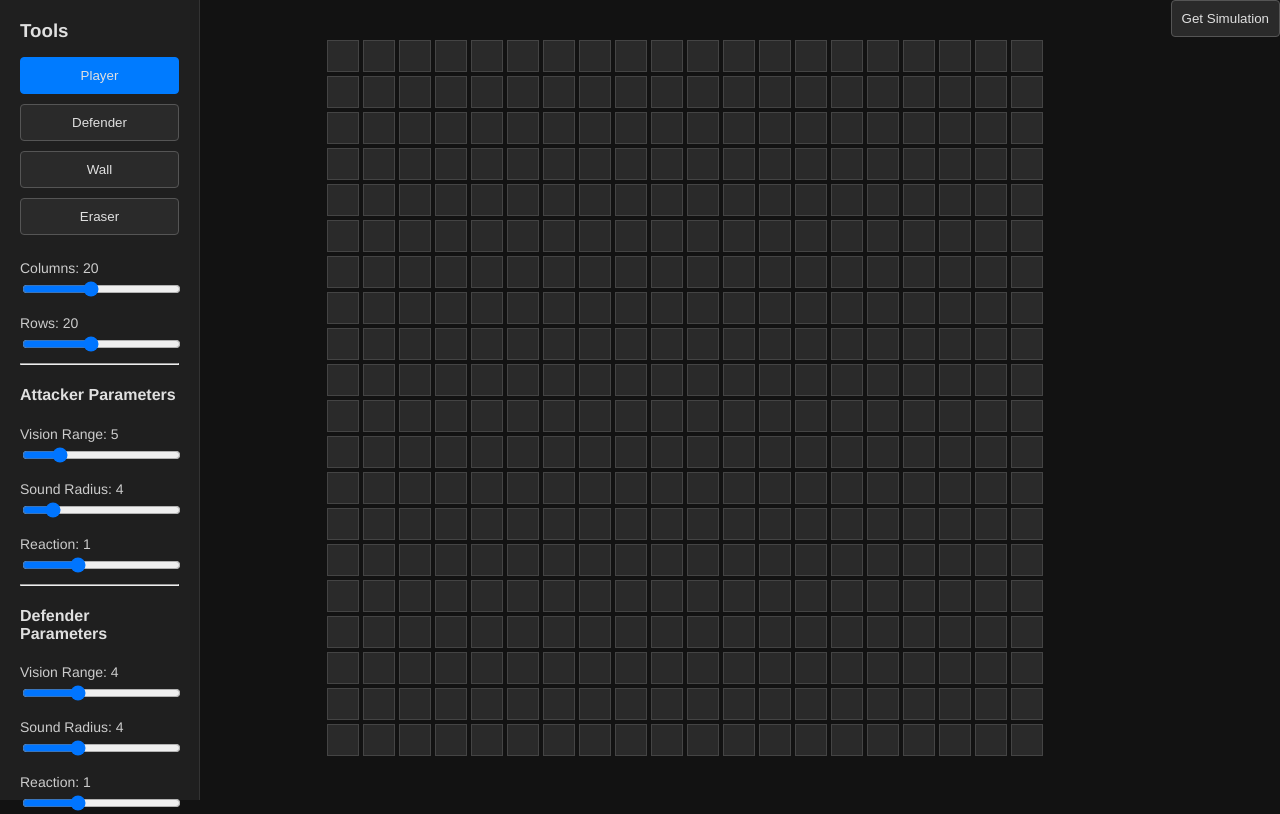
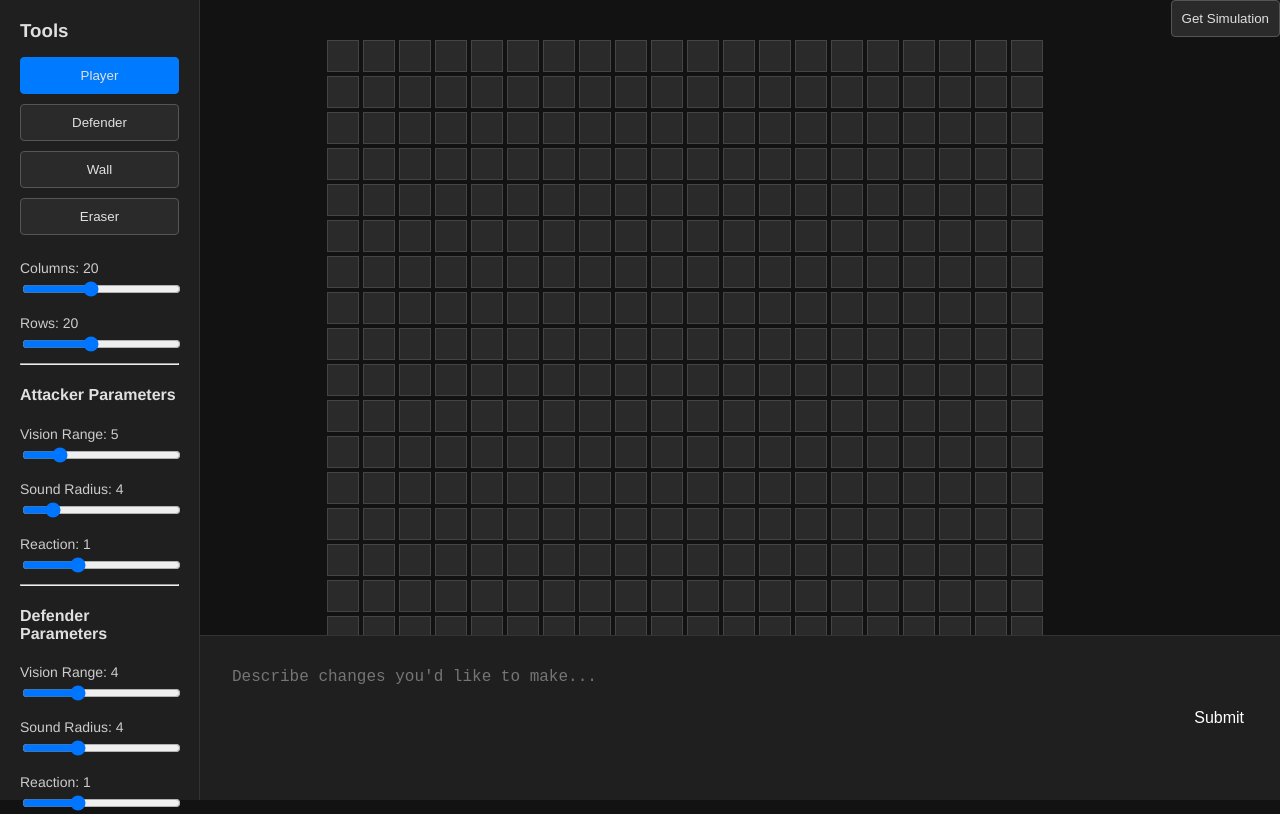
Before and after one commit to recursivechockler/ICHack, a React (Vite) app in the folder frontend/: page / in a window 1280 px wide. Built offline with nearby package versions, Linux system fonts and the light colour scheme.

Commit message:
added claude wrapper for grid editor

```diff
--- a/frontend/src/App.css
+++ b/frontend/src/App.css
@@ -103,3 +103,120 @@ html,
   margin-left: 2px;
   display: inline-block;
 }
+
+
+/* Updated prompt container styles */
+.prompt-container {
+  position: fixed;
+  bottom: 0;
+  left: 200px;
+  width: calc(100vw - 200px);
+  padding: 20px;
+  background-color: #1f1f1f;
+  border-top: 1px solid #333;
+  display: flex;
+  flex-direction: row;
+  justify-content: space-between;
+  gap: 10px;
+}
+
+.prompt-form {
+  flex: 1;
+  display: flex;
+  justify-content: space-between;
+}
+
+.prompt-input {
+  flex-grow: 1;
+  padding: 12px;
+  font-size: 16px;
+  border: 1px solid var(--border-color);
+  border-radius: 4px;
+  background-color: var(--input-bg);
+  color: var(--text-color);
+  outline: none;
+  flex: 1;
+  height: 100px;
+  /* Fixed height */
+  resize: none;
+  /* Allow vertical resizing */
+  overflow-y: auto;
+  /* Enable scrolling when content overflows */
+  white-space: pre-wrap;
+  /* Ensure text wraps to the next line */
+  word-wrap: break-word;
+
+}
+
+.prompt-input:focus {
+  border-color: var(--button-primary);
+}
+
+.submit-button {
+  margin: 0 32px;
+  padding: 12px 24px;
+  font-size: 16px;
+  background-color: var(--button-primary);
+  color: white;
+  border: none;
+  border-radius: 4px;
+  cursor: pointer;
+  transition: background-color 0.2s ease;
+}
+
+.submit-button:hover {
+  background-color: var(--button-hover);
+}
+
+/* Update slider styles */
+  input[type="range"] {
+    background-color: var(--input-bg);
+  }
+
+  /* Update modal styles */
+  .modal-overlay {
+    background-color: rgba(0, 0, 0, 0.8);
+  }
+
+  .simulation-modal {
+    background-color: var(--bg-dark);
+    border: 1px solid var(--border-color);
+  }
+
+  .loading-spinner {
+    display: flex;
+    align-items: center;
+    justify-content: center;
+    gap: 10px;
+    color: var(--text-color);
+  }
+
+  .loading-spinner::after {
+    content: "";
+    width: 24px;
+    height: 24px;
+    border: 4px solid var(--text-color);
+    border-top: 4px solid var(--button-primary);
+    border-radius: 50%;
+    animation: spin 1s linear infinite;
+  }
+
+  @keyframes spin {
+    0% {
+      transform: rotate(0deg);
+    }
+
+    100% {
+      transform: rotate(360deg);
+    }
+  }
+
+  .app-container.loading {
+    pointer-events: none;
+    opacity: 0.7;
+  }
+
+  .app-container.loading .prompt-container {
+    pointer-events: auto;
+    opacity: 1;
+  }
--- a/frontend/src/App.jsx
+++ b/frontend/src/App.jsx
@@ -1,4 +1,4 @@
-import React, { useState, useEffect } from "react";
+import React, { useState, useEffect, useCallback } from "react";
 import GetSimulation from "./GetSimulation";
 import "./App.css";
 import SimulationPlayback from "./SimulationPlayBack";
@@ -19,6 +19,8 @@ function App() {
   const [isMouseDown, setIsMouseDown] = useState(false);
   const [simulationData, setSimulationData] = useState(null);
   const [showSimulation, setShowSimulation] = useState(false);
+  const [gptInputValue, setGptInputValue] = useState("");
+  const [isLoading, setIsLoading] = useState(false);
 
   // Simulation parameter states.
   const [attackerParams, setAttackerParams] = useState({
@@ -145,8 +147,106 @@ function App() {
     return "";
   };
 
+  const handleClaudeCall = useCallback(async (input) => {
+    try {
+      // Encode the prompt to handle special characters in URLs
+      const prompt = `
+              the current json representation of our grid state looks like this:
+              {
+                "attacker_params": {
+                  "vision_range": ${attackerParams.vision_range},
+                  "sound_radius": ${attackerParams.sound_radius},
+                  "reaction": ${attackerParams.reaction}
+                },
+                "defender_params": {
+                  "vision_range": ${defenderParams.vision_range},
+                  "sound_radius": ${defenderParams.sound_radius},
+                  "reaction": ${defenderParams.reaction}
+                },
+                "columns": ${gridCols},
+                "rows": ${gridRows},
+                "grid": ${JSON.stringify(grid)}
+              }
+
+              the user has specified the following changes they would like to be made:
+              ${input}
+
+              --- perform these changes but ensure your response is just a json object as outlined below
+
+              The JSON should have the following structure:
+              {
+                "attacker_params": {
+                  "vision_range": number (0-20),
+                  "sound_radius": number (0-20),
+                  "reaction": float (0.5-2.0)
+                },
+                "defender_params": {
+                  "vision_range": number (0-20),
+                  "sound_radius": number (0-20),
+                  "reaction": float (0.5-2.0)
+                },
+                "columns": number,
+                "rows": number,
+                "grid": [[null, { "type": string, "orientation": 0 }, ...], [{ "type": string, "orientation": 0 }, null, ...], ...]
+              }
+
+              --- you should attempt to maintain the infomation from the original setup of the grid, only adding the things the user specifies
+              --- so for example, if there are lots of walls in the initial grid, and the user tells you to add players, then the output grid should keep the walls as they were before, but introduce new players as the user describes
+
+              Where:
+              - attacker_params is an object describing attackers
+              - defender_params is an object describing defenders
+              - grid is a 2D array of nullable objects, where null represents an empty space, the type "player" is a player, the type "defender" is a defender, the type "wall" is a wall and "orientation" is by default 0 and is radians
+              - columns is the length of grid and rows is the length of the subarrays of grid
+
+              IT IS OF PARAMOUNT IMPORTANCE THAT YOU FOLLOW THE EXACT STRUCTURE GIVEN IN THIS MODEL, SACRIFICE WHATEVER IS NECESSARY TO ENSURE THAT YOUR RESPONSE FOLLOWS THE CORRECT JSON SHAPE`
+
+      const encodedPrompt = encodeURIComponent(prompt);
+
+      // Make the GET request to your Flask endpoint
+      // const response = await fetch(`http://localhost:5000/ask-claude?prompt=${encodedPrompt}`, {
+      //   method: 'GET',
+      //   headers: {
+      //     'Accept': 'application/json',
+      //     'Content-Type': 'application/json'
+      //   },
+      // });
+
+      const response = await fetch("http://127.0.0.1:5000/ask-claude", {
+        method: "POST",
+        headers: { "Content-Type": "application/json" },
+        body: JSON.stringify({prompt}),
+      });
+
+      // Check if the response is OK
+      if (!response.ok) {
+        const errorData = await response.json();
+        throw new Error(errorData.error || 'Failed to get response from Claude');
+      }
+
+      // Parse and return the response data
+      const data = await response.json();
+      console.log(data)
+      const gridState = JSON.parse(data.response)
+      console.log(gridState)
+
+      setGridCols(gridState.columns)
+      setGridRows(gridState.rows)
+      setGrid(gridState.grid)
+      setAttackerParams(gridState.attacker_params)
+      setDefenderParams(gridState.defender_params)
+
+      setGptInputValue("")
+      setIsLoading(false)
+
+    } catch (error) {
+      console.error('Error querying Claude:', error);
+      throw error;
+    }
+  }, [])
+
   return (
-    <div className="app-container">
+    <div className={`app-container ${isLoading ? 'loading' : ''}`}>
       <div className="toolbar">
         <h3>Tools</h3>
         <button
@@ -156,9 +256,8 @@ function App() {
           Player
         </button>
         <button
-          className={`tool-button ${
-            selectedTool === "defender" ? "active" : ""
-          }`}
+          className={`tool-button ${selectedTool === "defender" ? "active" : ""
+            }`}
           onClick={() => setSelectedTool("defender")}
         >
           Defender
@@ -359,6 +458,32 @@ function App() {
           </div>
         </div>
       )}
+
+      <div className="prompt-container">
+        {isLoading ? (
+          <div className="loading-spinner">
+            Processing prompt...
+          </div>
+        ) : (
+          <form className="prompt-form" onSubmit={async (e) => {
+            e.preventDefault();
+            setIsLoading(true);
+            console.log("Prompt submitted:", gptInputValue);
+            handleClaudeCall(gptInputValue)
+          }}>
+            <textarea
+              type="text"
+              className="prompt-input"
+              value={gptInputValue}
+              onChange={(e) => setGptInputValue(e.target.value)}
+              placeholder="Describe changes you'd like to make..."
+            />
+            <button type="submit" className="submit-button">
+              Submit
+            </button>
+          </form>
+        )}
+      </div>
     </div>
   );
 }
```
Also changed, not shown: 2 other files (tests, documents, lock files or other folders).
